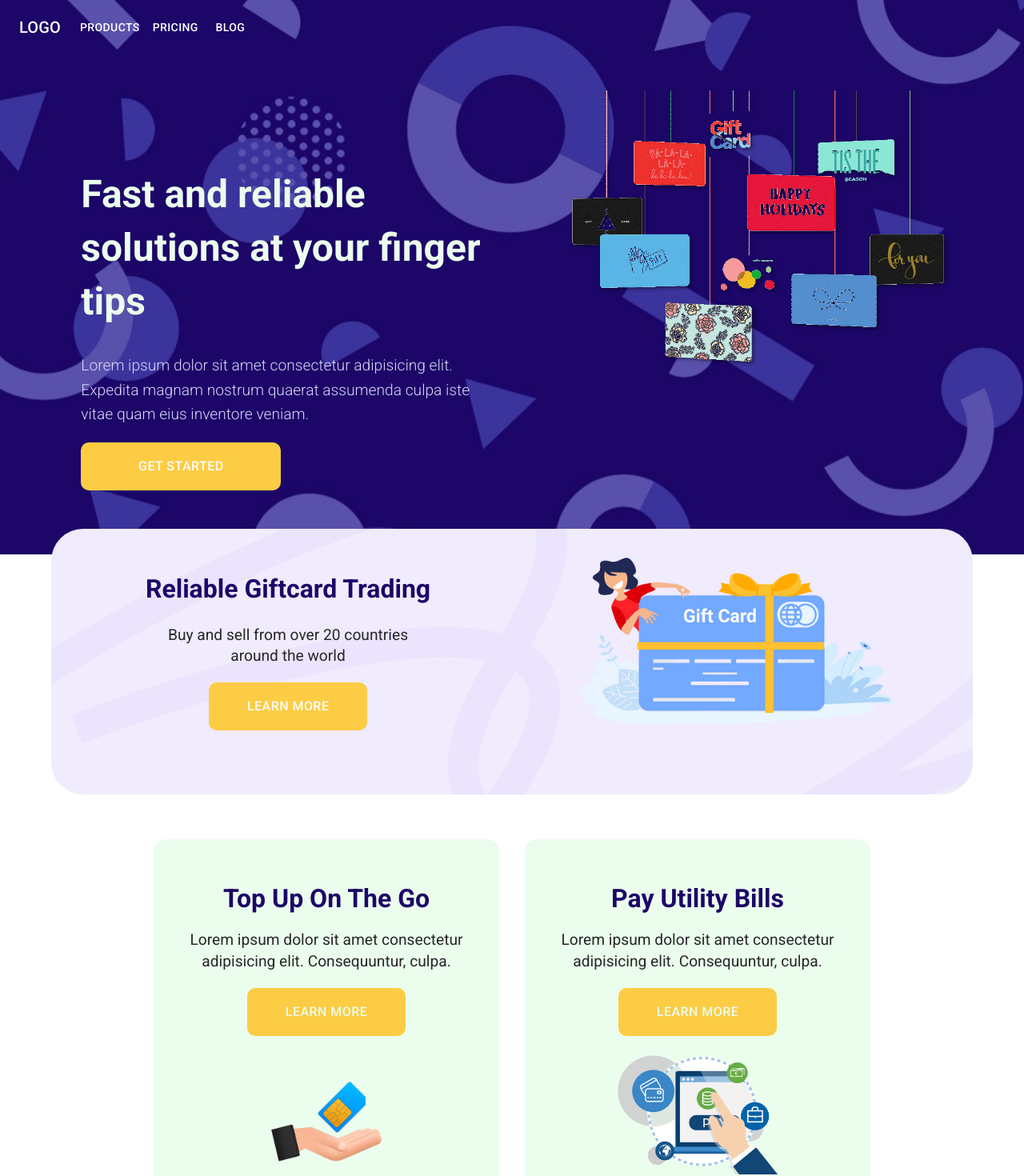
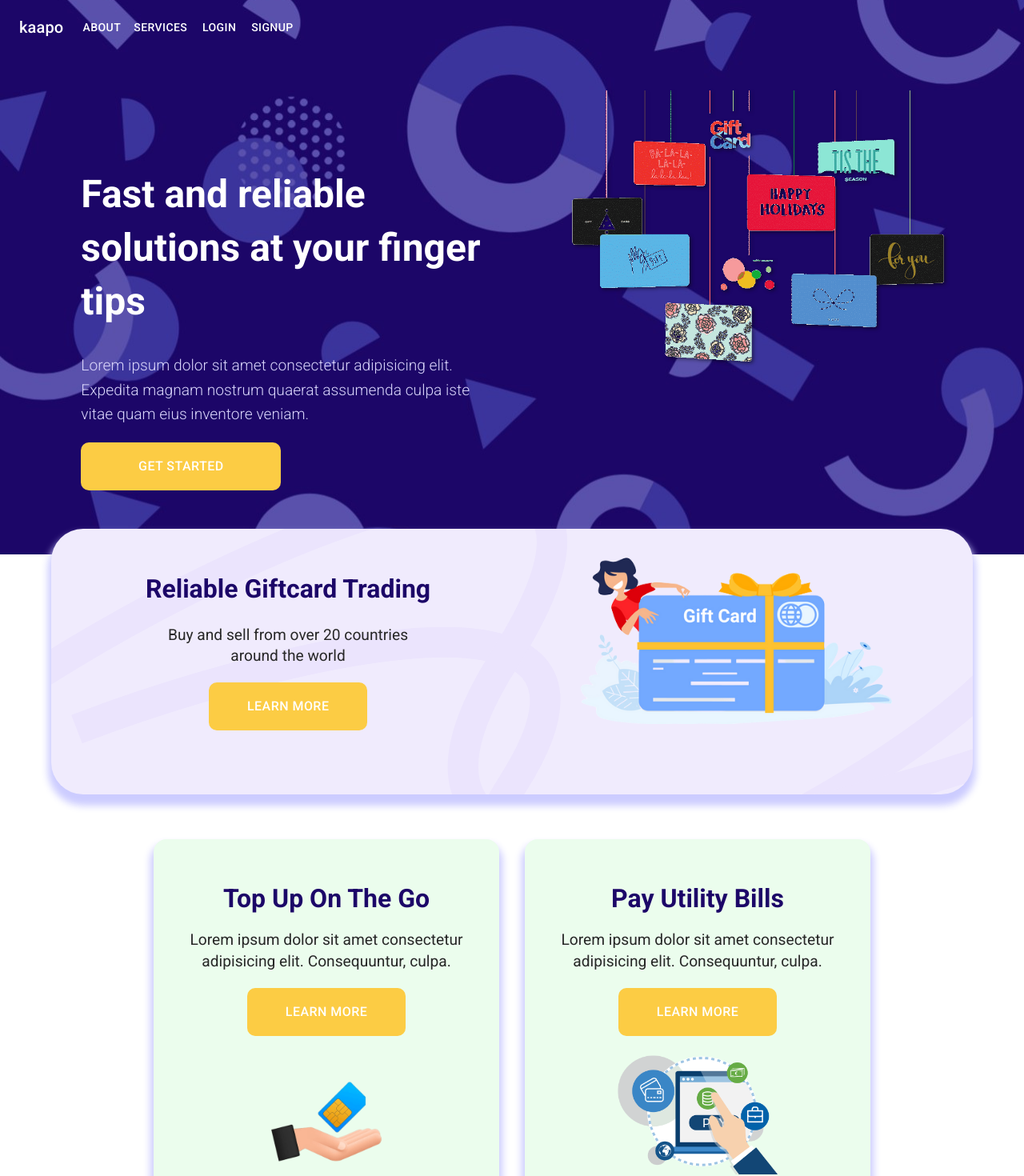
Before and after one commit to Talent-Roy/upgraded-fortnight, a React (Create React App) app: page / in a window 1280 px wide. Shown: the top 1470 px of the page at 80% size. Built offline with nearby package versions, Linux system fonts and the light colour scheme.

Commit message:
first commit

```diff
--- a/src/components/AppSection.jsx
+++ b/src/components/AppSection.jsx
@@ -1,5 +1,6 @@
 import React from "react";
 import { Paper, Button } from "@mui/material";
+import Zoom from "react-reveal/Zoom";
 import "../static/styles/components/app-section.scss";
 
 const AppSection = () => {
@@ -7,10 +8,12 @@ const AppSection = () => {
     <div className="app_section">
       <Paper elevation={6} variant="div" className="content_wrap">
         <div className="img_cont box">
-          <img
-            src={require("../static/images/app2.png")}
-            alt="download kaapo app"
-          />
+          <Zoom>
+            <img
+              src={require("../static/images/app2.png")}
+              alt="download kaapo app"
+            />
+          </Zoom>
         </div>
         <div className="text_cont box">
           <h1 className="title heading_1">Join us on mobile</h1>
--- a/src/components/Navbar.jsx
+++ b/src/components/Navbar.jsx
@@ -7,26 +7,37 @@ import Typography from "@mui/material/Typography";
 import Menu from "@mui/material/Menu";
 import MenuIcon from "@mui/icons-material/Menu";
 import Container from "@mui/material/Container";
+import Avatar from "@mui/material/Avatar";
 import Button from "@mui/material/Button";
+import Tooltip from "@mui/material/Tooltip";
 import MenuItem from "@mui/material/MenuItem";
 
 import "../static/styles/components/navbar.scss";
 
-const pages = ["Products", "Pricing", "Blog"];
+const pages = ["About", "Services", "Login", "Signup"];
+const settings = ["Profile", "Account", "Dashboard", "Logout"];
 
 const Navbar = () => {
   const [anchorElNav, setAnchorElNav] = useState(null);
+  const [anchorElUser, setAnchorElUser] = useState(null);
 
   const handleOpenNavMenu = (event) => {
     setAnchorElNav(event.currentTarget);
+  };
+  const handleOpenUserMenu = (event) => {
+    setAnchorElUser(event.currentTarget);
   };
 
   const handleCloseNavMenu = () => {
     setAnchorElNav(null);
   };
 
+  const handleCloseUserMenu = () => {
+    setAnchorElUser(null);
+  };
+
   return (
-    <div className="navbar">
+    <div className="navbar" color="red ">
       <AppBar position="static">
         <Container maxWidth="xl">
           <Toolbar disableGutters>
@@ -36,31 +47,10 @@ const Navbar = () => {
               component="div"
               sx={{ mr: 2, display: { xs: "none", md: "flex" } }}
             >
-              LOGO
+              kaapo
             </Typography>
-            <Typography
-              variant="h6"
-              noWrap
-              component="div"
-              sx={{ flexGrow: 1, display: { xs: "flex", md: "none" } }}
-            >
-              LOGO
-            </Typography>
-            <Box sx={{ flexGrow: 1, display: { xs: "none", md: "flex" } }}>
-              {pages.map((page) => (
-                <Button
-                  key={page}
-                  onClick={handleCloseNavMenu}
-                  sx={{ my: 2, color: "white", display: "flex" }}
-                >
-                  {page}
-                </Button>
-              ))}
-            </Box>
-            <Box
-              sx={{ flexGrow: 1, display: { xs: "flex", md: "none" } }}
-              style={{ marginLeft: "250px" }}
-            >
+
+            <Box sx={{ flexGrow: 1, display: { xs: "flex", md: "none" } }}>
               <IconButton
                 size="large"
                 aria-label="account of current user"
@@ -92,15 +82,68 @@ const Navbar = () => {
                 {pages.map((page) => (
                   <MenuItem
                     style={{
-                      width: "380px",
+                      width: "400px",
                       textAlign: "center",
-                      padding: ".7em",
+                      padding: "1em",
                     }}
                     key={page}
                     onClick={handleCloseNavMenu}
                   >
                     <Typography textAlign="center">{page}</Typography>
                   </MenuItem>
+                ))}
+              </Menu>
+            </Box>
+            <Typography
+              variant="h6"
+              noWrap
+              component="div"
+              sx={{ flexGrow: 1, display: { xs: "flex", md: "none" } }}
+            >
+              kaapo
+            </Typography>
+            <Box sx={{ flexGrow: 1, display: { xs: "none", md: "flex" } }}>
+              {pages.map((page) => (
+                <Button
+                  key={page}
+                  onClick={handleCloseNavMenu}
+                  sx={{ my: 2, color: "white", display: "block" }}
+                >
+                  {page}
+                </Button>
+              ))}
+            </Box>
+
+            <Box sx={{ flexGrow: 0 }} style={{ visibility: "hidden" }}>
+              <Tooltip title="Open settings">
+                <IconButton onClick={handleOpenUserMenu} sx={{ p: 0 }}>
+                  <Avatar alt="Remy Sharp" src="/static/images/avatar/2.jpg" />
+                </IconButton>
+              </Tooltip>
+              <Menu
+                sx={{ mt: "45px" }}
+                id="menu-appbar"
+                anchorEl={anchorElUser}
+                anchorOrigin={{
+                  vertical: "top",
+                  horizontal: "right",
+                }}
+                keepMounted
+                transformOrigin={{
+                  vertical: "top",
+                  horizontal: "right",
+                }}
+                open={Boolean(anchorElUser)}
+                onClose={handleCloseUserMenu}
+              >
+                {settings.map((setting) => (
+                  <menu
+                    className="menu_wrap"
+                    key={setting}
+                    onClick={handleCloseUserMenu}
+                  >
+                    <Typography textAlign="center">{setting}</Typography>
+                  </menu>
                 ))}
               </Menu>
             </Box>
--- a/src/components/PageHeader.jsx
+++ b/src/components/PageHeader.jsx
@@ -7,6 +7,7 @@ const PageHeader = ({ backgroundImage }) => (
     className="page_header_cont"
     style={{ backgroundImage: `url(${backgroundImage})` }}
   >
+    <div className="overlay"></div>
     <div className="header_content">
       <div className="text_content box">
         <h1 className="heading_1">
--- a/src/static/styles/components/about-section.scss
+++ b/src/static/styles/components/about-section.scss
@@ -20,6 +20,12 @@
     background-repeat: no-repeat;
     background-image: url("../../images/rope.svg");
     background-size: 105%;
+    -webkit-box-shadow: 0px 10px 10px 4px rgb(204, 204, 255) !important;
+    -moz-box-shadow: 0px 10px 10px 4px rgb(204, 204, 255) !important;
+    box-shadow: 0px 10px 10px 4px rgb(204, 204, 255) !important;
+    z-index: 1;
+    transition: box-shadow 2000s ease-out;
+    transition: 1000ms ease-out;
 
     .text_cont {
       margin-bottom: 3em;
--- a/src/static/styles/components/footer.scss
+++ b/src/static/styles/components/footer.scss
@@ -6,7 +6,7 @@
   align-items: center;
   flex-wrap: wrap;
   padding: 2em 0;
-  background: rgb(12, 9, 31, 1);
+  background: var(--primary);
   overflow: hidden;
 
   .line {
--- a/src/static/styles/components/navbar.scss
+++ b/src/static/styles/components/navbar.scss
@@ -1,5 +1,5 @@
 .navbar {
   z-index: 1000;
   width: 100% !important;
-  background: transparent;
+  background: var(--primary) !important;
 }
--- a/src/static/styles/components/page-header.scss
+++ b/src/static/styles/components/page-header.scss
@@ -2,6 +2,13 @@
   height: fit-content;
   width: 100%;
   margin-top: -100px;
+
+  .overlay {
+    background: var(--secondary) !important;
+    overflow: hidden;
+    height: 100%;
+    z-index: 2000;
+  }
 
   .header_content {
     width: 100%;
--- a/src/static/styles/components/service-section.scss
+++ b/src/static/styles/components/service-section.scss
@@ -17,6 +17,12 @@
     background-position: 105%;
     background-repeat: no-repeat;
     background-color: rgba(235, 253, 237, 1);
+    -webkit-box-shadow: 0px 10px 10px 4px rgb(204, 204, 255) !important;
+    -moz-box-shadow: 0px 10px 10px 4px rgb(204, 204, 255) !important;
+    box-shadow: 0px 10px 10px 4px rgb(204, 204, 255) !important;
+    z-index: 1;
+    transition: box-shadow 2000s ease-out;
+    transition: 1000ms ease-out;
 
     &::after {
       content: "";
--- a/src/static/styles/components/testimonials.scss
+++ b/src/static/styles/components/testimonials.scss
@@ -14,6 +14,12 @@
     display: flex;
     flex-direction: column;
     align-items: center;
+    -webkit-box-shadow: 0px 10px 10px 4px rgb(204, 204, 255) !important;
+    -moz-box-shadow: 0px 10px 10px 4px rgb(204, 204, 255) !important;
+    box-shadow: 0px 10px 10px 4px rgb(204, 204, 255) !important;
+    z-index: 1;
+    transition: box-shadow 2000s ease-out;
+    transition: 1000ms ease-out;
 
     &::after {
       content: "";
--- a/src/static/styles/utils/_defaults.scss
+++ b/src/static/styles/utils/_defaults.scss
@@ -1,7 +1,8 @@
+html,
 body {
   padding: 0;
   margin: 0;
-  background-color: #ffffff !important;
+  background-color: var(--white) !important;
   overflow-x: hidden;
 }
 
--- a/src/static/styles/utils/_theme.scss
+++ b/src/static/styles/utils/_theme.scss
@@ -4,7 +4,7 @@
   --primary: rgba(28, 6, 104, 1);
   --secondary: rgba(252, 204, 68, 1);
   --tertiary: rgba(140, 230, 214, 0.5);
-  --white: rgba(235, 253, 237, 1);
+  --white: rgba(255, 255, 255, 1);
   --lightGray: whitesmoke;
   --midGray: #cacaca;
   --darkGray: #272727;
```
